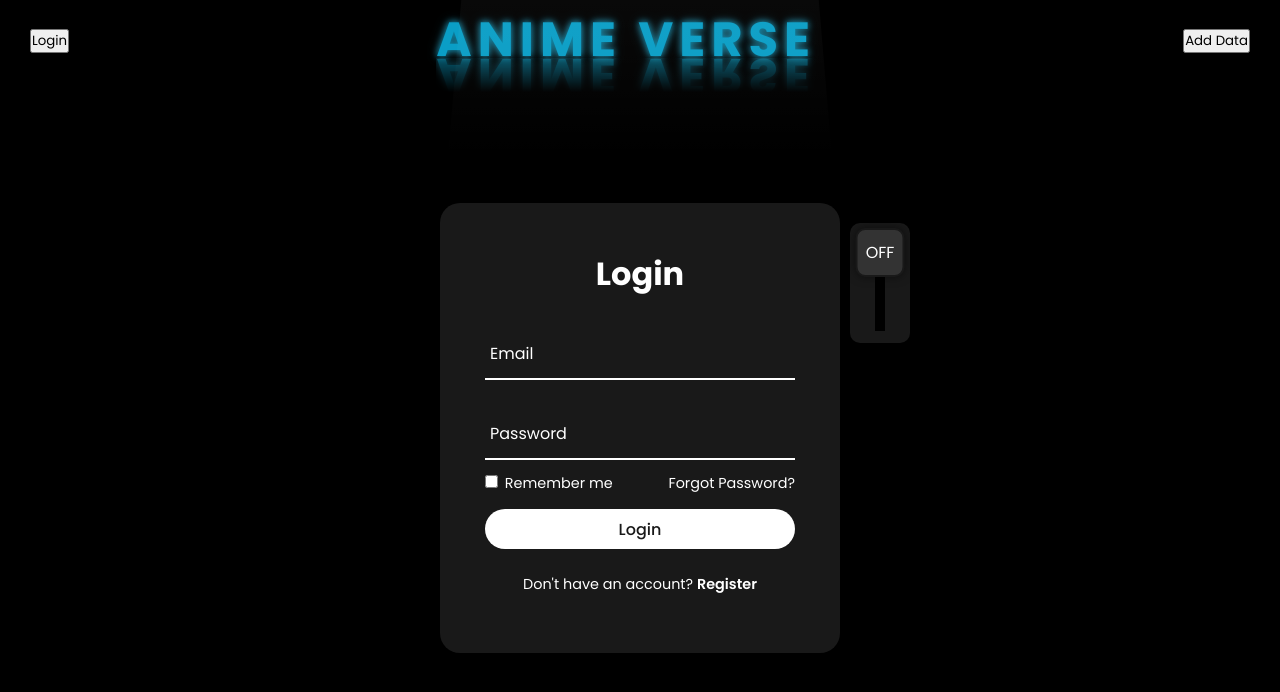
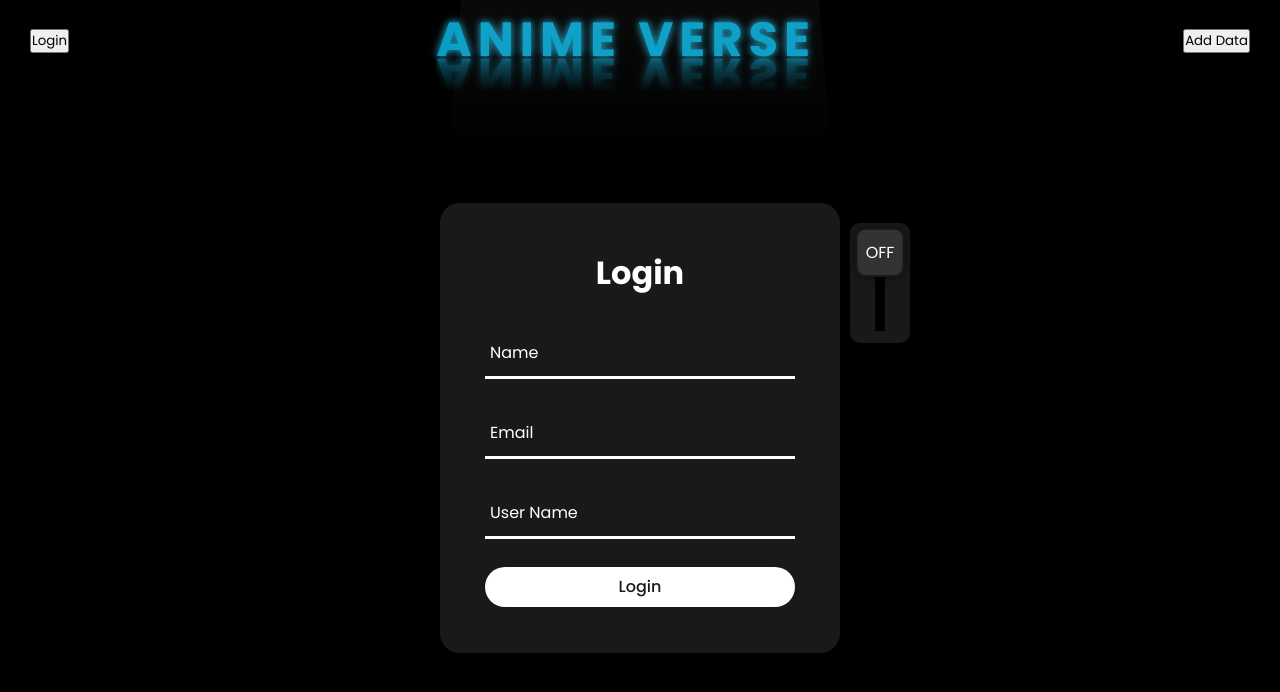
Before and after one commit to kalviumcommunity/AnimeVerse, a React (Vite) app in the folder Clint-Side/: page /Login in a window 1280 px wide. Shown: the top 692 px of the page. Built offline with nearby package versions, Linux system fonts and the light colour scheme.

Commit message:
Added Login Feature using Cookies

```diff
--- a/Clint-Side/src/screens/Landing Page/LandingPage.jsx
+++ b/Clint-Side/src/screens/Landing Page/LandingPage.jsx
@@ -23,7 +23,7 @@ export default function LandingPage() {
             Aniverse and join the anime revolution!
           </p>
           <div className="button">
-            <Link to="/MainPage">
+            <Link to="/Login">
               <button className="Landing-btn" type="submit">Lets Go !</button>
             </Link>
           </div>
--- a/Clint-Side/src/screens/LoginPage2/LoginPage2.jsx
+++ b/Clint-Side/src/screens/LoginPage2/LoginPage2.jsx
@@ -1,12 +1,16 @@
 import React from 'react';
+import { Link } from 'react-router-dom';
 import './LoginPage2.css';
 
 function LoginPage2() {
+    const CookieData = (name , value) => {
+        document.cookie= `${name}=${value};path=/;`;
+    }
     return (
         <>
         <div className="login-page">
             <div className="login-box">
-                <form action="#">
+                <form onSubmit={(e)=>{ e.preventDefault(); }}>
                     <input type="checkbox" className="input-check" id="input-check" />
                     <label htmlFor="input-check" className="toggle">
                         <span className="text off">off</span>
@@ -17,9 +21,17 @@ function LoginPage2() {
                     <h2>Login</h2>
                     <div className="input-box">
                         <span className="icon">
+                            <ion-icon name="lock-closed"></ion-icon>
+                        </span>
+                        <input type="text" onChange={(e)=> CookieData('name', e.target.value)} required />
+                        <label>Name</label>
+                        <div className="input-line"></div>
+                    </div>
+                    <div className="input-box">
+                        <span className="icon">
                             <ion-icon name="mail"></ion-icon>
                         </span>
-                        <input type="email" required />
+                        <input type="email" onChange={(e)=> CookieData('email', e.target.value)} required />
                         <label>Email</label>
                         <div className="input-line"></div>
                     </div>
@@ -27,18 +39,20 @@ function LoginPage2() {
                         <span className="icon">
                             <ion-icon name="lock-closed"></ion-icon>
                         </span>
-                        <input type="password" required />
-                        <label>Password</label>
+                        <input type="text" onChange={(e)=> CookieData('username', e.target.value)} required />
+                        <label>User Name</label>
                         <div className="input-line"></div>
                     </div>
-                    <div className="remember-forgot">
+                    {/* <div className="remember-forgot">
                         <label><input type="checkbox" /> Remember me</label>
                         <a href="#">Forgot Password?</a>
-                    </div>
+                    </div> */}
+                    <Link to={'/MainPage'}>
                     <button className="btn-loginpage" type="submit">Login</button>
-                    <div className="register-link">
+                    </Link>
+                    {/* <div className="register-link">
                         <p>Don't have an account? <a href="#">Register</a></p>
-                    </div>
+                    </div> */}
                 </form>
             </div>
             </div>
--- a/Clint-Side/src/screens/Main Page/MainPage.jsx
+++ b/Clint-Side/src/screens/Main Page/MainPage.jsx
@@ -10,6 +10,32 @@ import { Link } from "react-router-dom";
 export default function MainPage() {
 
   const [data, setdata] = useState([]);
+  const [userData, setUserData] = useState({})
+
+  useEffect (() => {
+    const getCookie = (name) => {
+      const cookieArray = document.cookie.split('; ');
+      const cookie = cookieArray.find((row) => row.startsWith(name + "="))
+      return cookie ? cookie.split("=")[1] : null;
+    }
+
+    const name = getCookie("name")
+    const email = getCookie("email")
+    const username = getCookie("username")
+
+    setUserData({name, email, username})
+  }, [])
+
+  const clearCookie = (name) => {
+    document.cookie = `${name}=;expires=Thu, 01 Jan 2000 00:00:01 GMT;path=/;`;
+  };
+
+  const handleLogOut = () => {
+    clearCookie("name");
+    clearCookie("email");
+    clearCookie("username");
+    console.log("Updated Cookies:", document.cookie);
+  };
 
   useEffect(() => {
     axios
@@ -35,6 +61,14 @@ export default function MainPage() {
 
   return (
     <>
+        <nav>
+      {userData.name && <p className="name">Name: {userData.name}</p>}
+          {userData.email && <p  className="name">Email: {userData.email}</p>}
+          {userData.username && <p className="name">Username: {userData.username}</p>}
+      </nav>
+      <Link to='/login'>
+        <button onClick={handleLogOut}>Log Out</button>
+        </Link>
       <div className="flipCardDiv">{/* <FlipCard /> */}</div>
       <div className="list">
         {data.map((data, index) => (
```
